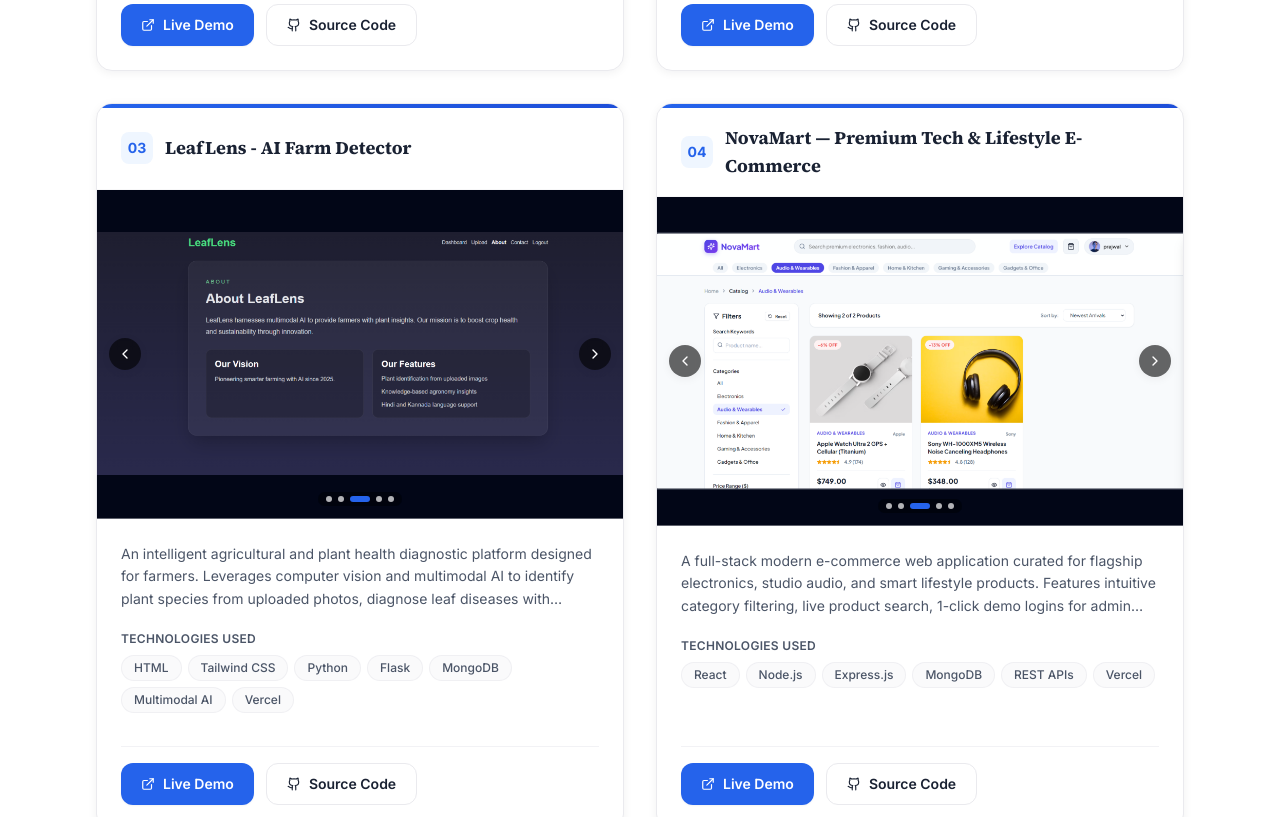
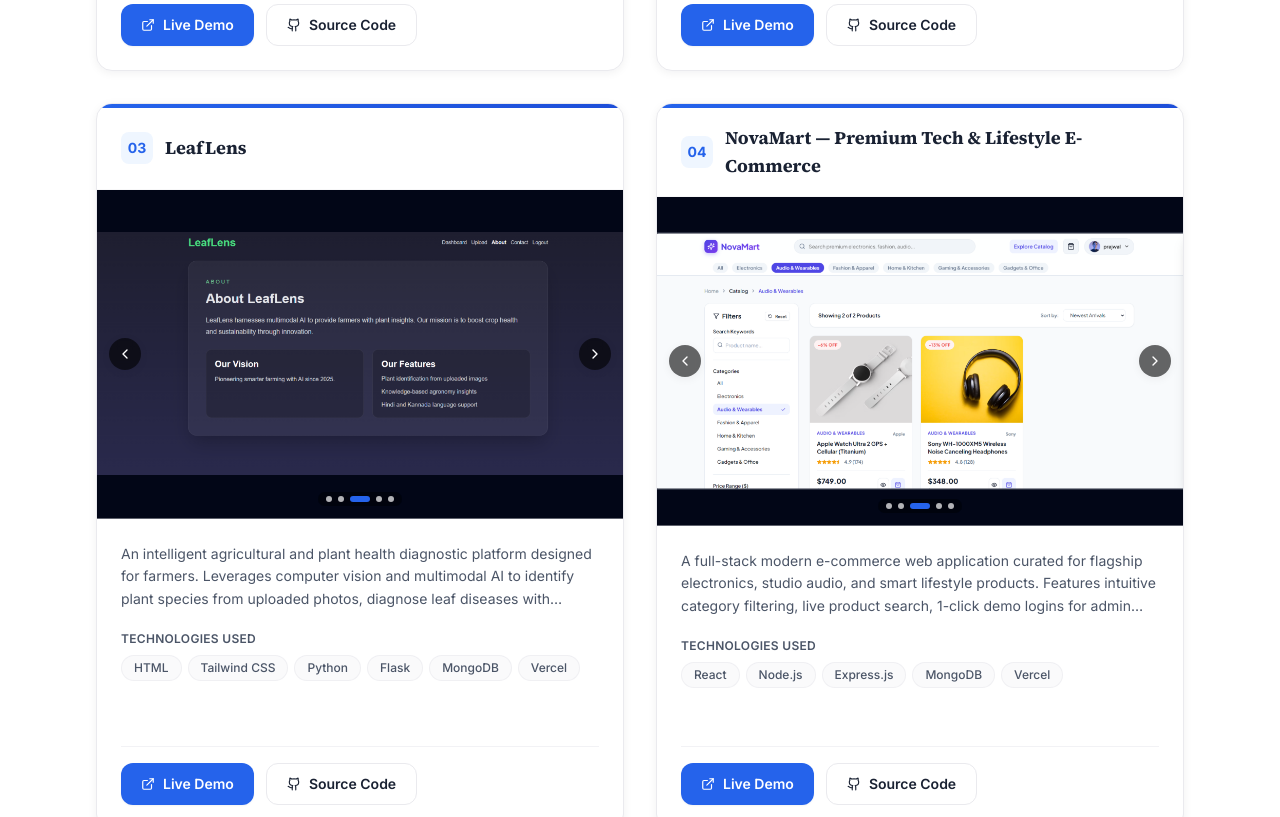
Before and after one commit to prathik0007/portfolio, a Next.js app: page /projects in a window 1280 px wide. Shown: the part 900-1717 px from the top of the page. Built offline with nearby package versions, Linux system fonts and the light colour scheme.

Commit message:
chore: update project 03 title and prune technology tags from projects 03, 04, and 05

```diff
--- a/data/projects.ts
+++ b/data/projects.ts
@@ -72,7 +72,7 @@
   {
     id: "leaflens-ai-farm-detector",
     number: "03",
-    title: "LeafLens - AI Farm Detector",
+    title: "LeafLens",
     description:
       "An intelligent agricultural and plant health diagnostic platform designed for farmers. Leverages computer vision and multimodal AI to identify plant species from uploaded photos, diagnose leaf diseases with treatment plans, provide agronomic guidance (soil, water, sunlight, and fertilizer), and support regional Indian languages (English, Hindi, Kannada).",
     images: [
@@ -88,7 +88,6 @@
       "Python",
       "Flask",
       "MongoDB",
-      "Multimodal AI",
       "Vercel",
     ],
     liveDemoUrl: "https://leaf-lens-git-main-github-code-explorer.vercel.app/",
@@ -112,7 +111,6 @@
       "Node.js",
       "Express.js",
       "MongoDB",
-      "REST APIs",
       "Vercel",
     ],
     liveDemoUrl: "https://novamart-ecommerce-sigma.vercel.app/",
@@ -136,7 +134,6 @@
       "Node.js",
       "Express.js",
       "MongoDB",
-      "REST APIs",
       "Vercel",
     ],
     liveDemoUrl: "https://project-management-tool-rust-rho.vercel.app/",
```
